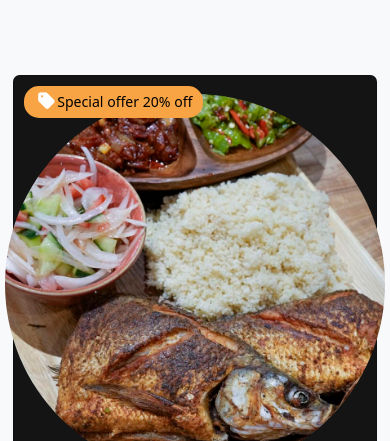
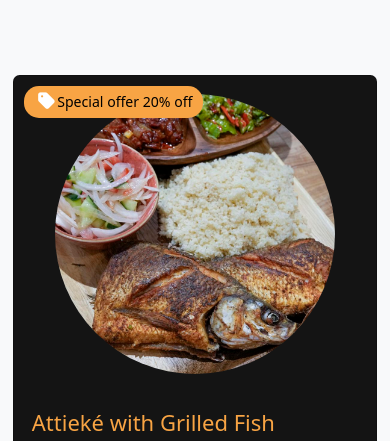
Before and after one commit to Doumbiasoft/abidjan-flavors, a plain HTML site: page index.html in a window 390 px wide. Shown: the part 588-1029 px from the top of the page. Drawn offline with nearby package versions, Linux system fonts and the light colour scheme.

Commit message:
Adaptation of images from our specialized section for mobile devices and tablets

```diff
--- a/styles/app.css
+++ b/styles/app.css
@@ -104,3 +104,28 @@ nav {
 .btn {
   background-color: #f8a444 !important;
 }
+
+.card img {
+  object-fit: cover;
+  border-radius: 50%;
+}
+
+/* Tablet view adjustments */
+@media (max-width: 991px) and (min-width: 768px) {
+  .card img {
+    width: 180px !important;
+    height: 180px !important;
+    object-fit: cover;
+    border-radius: 50%;
+  }
+}
+
+/* Mobile view adjustments */
+@media (max-width: 767px) {
+  .card img {
+    width: 280px !important;
+    height: 280px !important;
+    object-fit: cover;
+    border-radius: 50%;
+  }
+}
```
